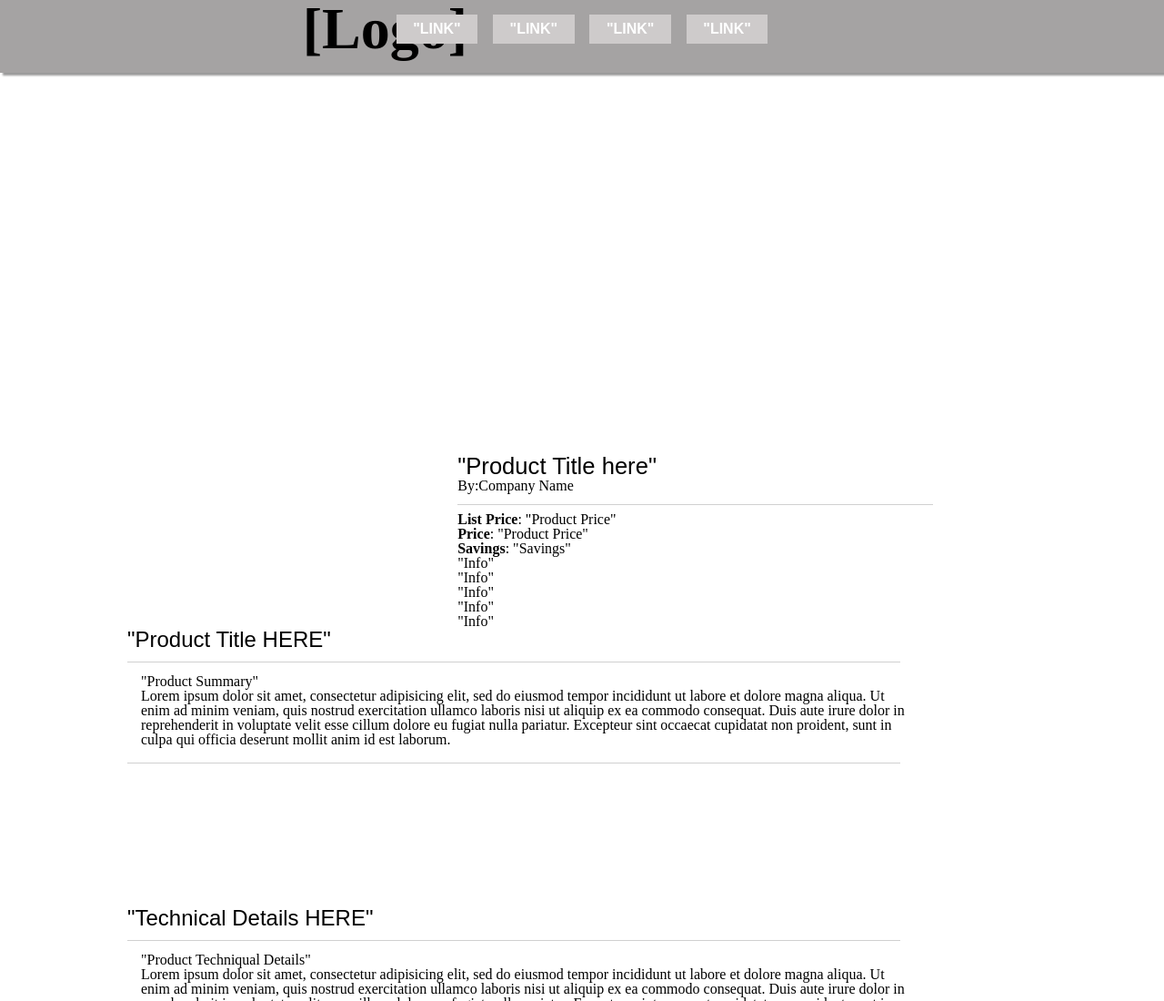
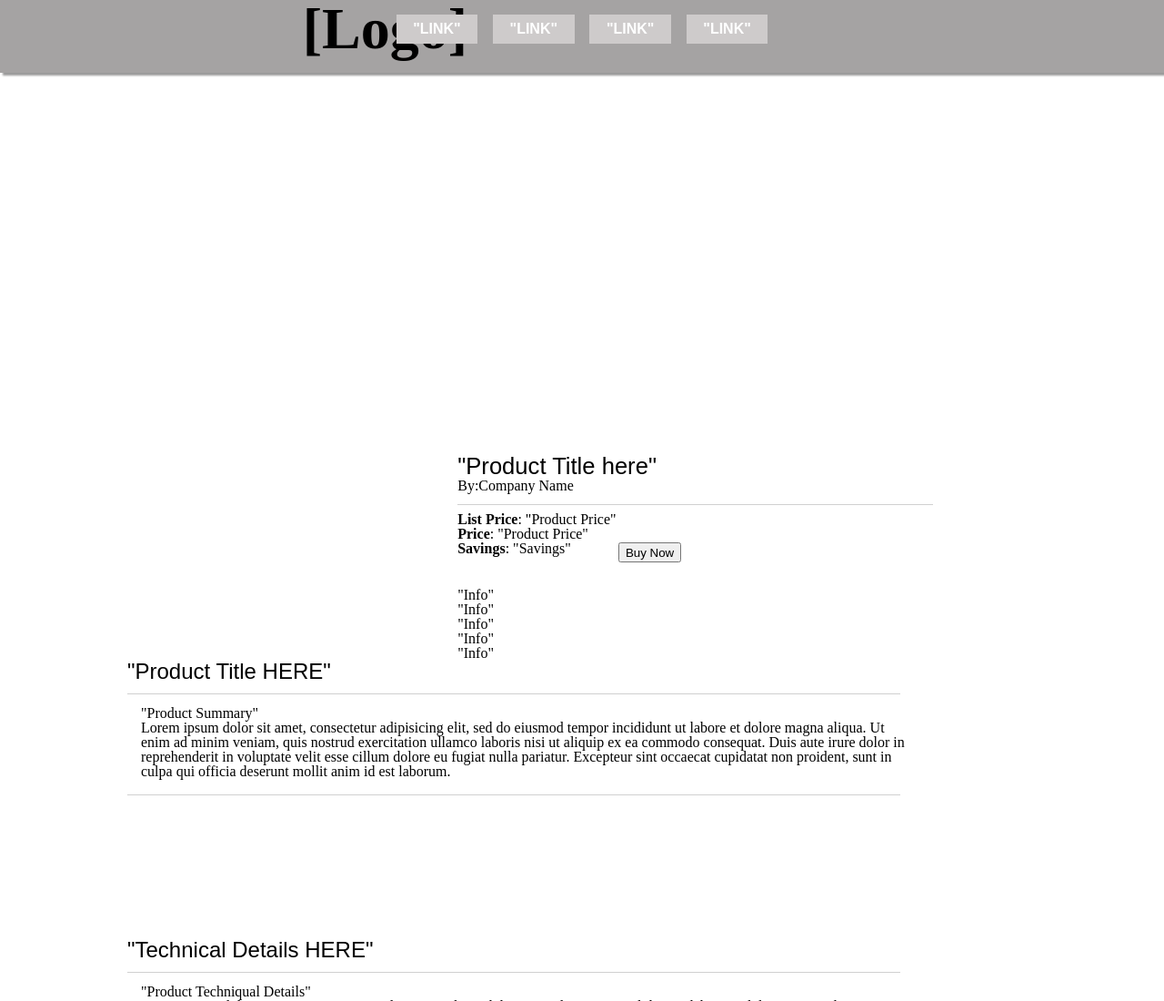
Before and after one commit to xDarkicex/product-template-, a plain HTML site: page index.html in a window 1280 px wide. Shown: the top 1100 px of the page at 91% size. Drawn offline with Linux system fonts and the light colour scheme.

Commit message:
Buy now button

```diff
--- a/assets/css/main.css
+++ b/assets/css/main.css
@@ -109,6 +109,24 @@ BODY
 	width:62%;
 
 }
+.button{
+	margin-left: 25%;
+	margin-top: -2%;
+}
+button{
+	height:1.6em;
+}
+button:hover{
+	background-color:#5C5B5B;
+	text-shadow: 1px 1px 2px rgba(0,0,0,.4);
+	box-shadow: inset 1px 1px 3px rgba(0,0,0,.4);
+	color:#fff;
+	border: none;
+
+}
+.product-bullets ul{
+	padding-top: 4%;
+}
 .product-bullets .divider{
 	width:87%;
 }
--- a/index.html
+++ b/index.html
@@ -44,6 +44,7 @@
 <span class="price">Price</span><p>: "Product Price"</p>
 <br />
 <span class="price">Savings</span><p>: "Savings"</p>
+<div class="button"><button>Buy Now</button></div>
 <ul>
 	<li>"Info"</li>
 	<li>"Info"</li>
```
